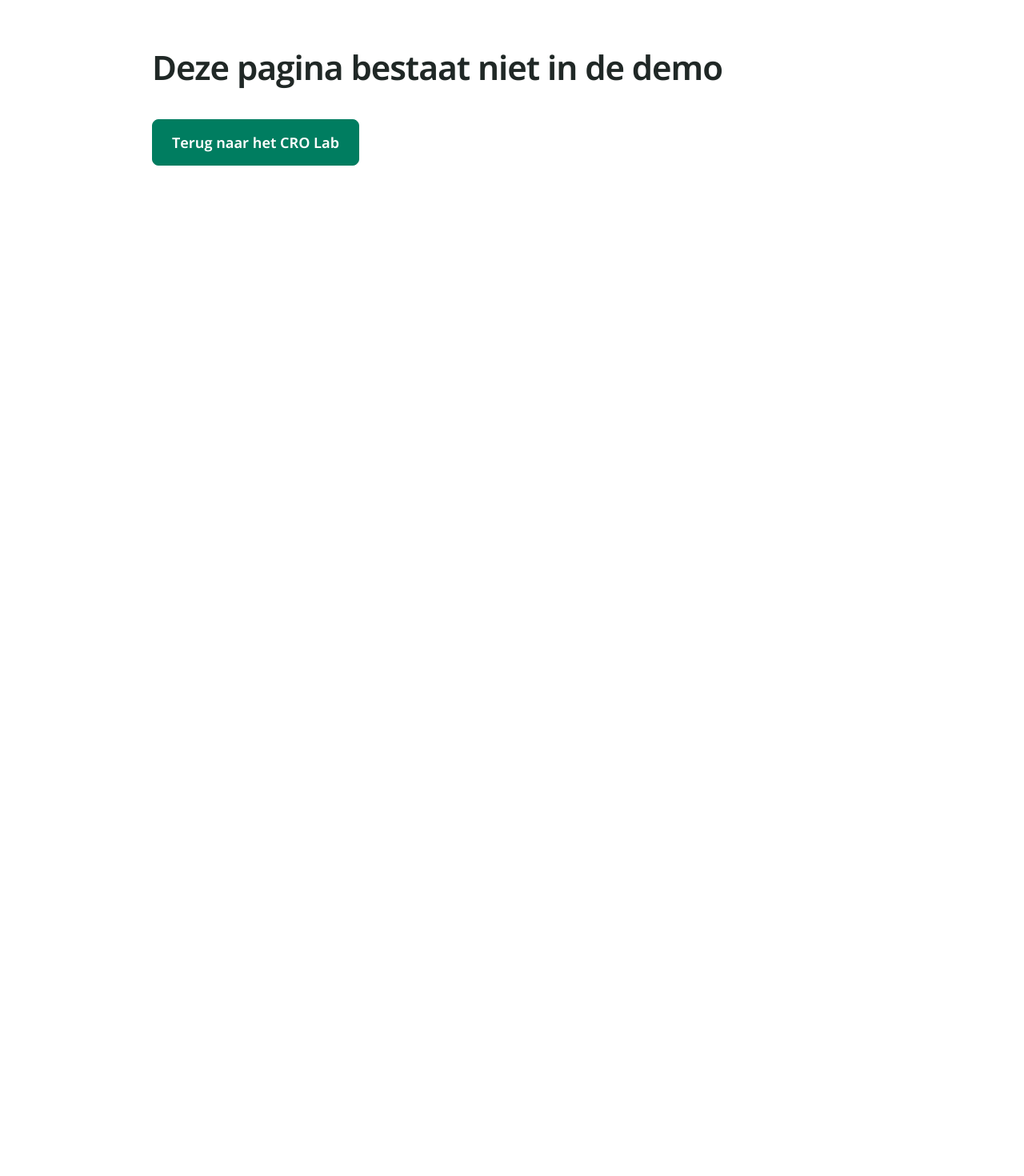
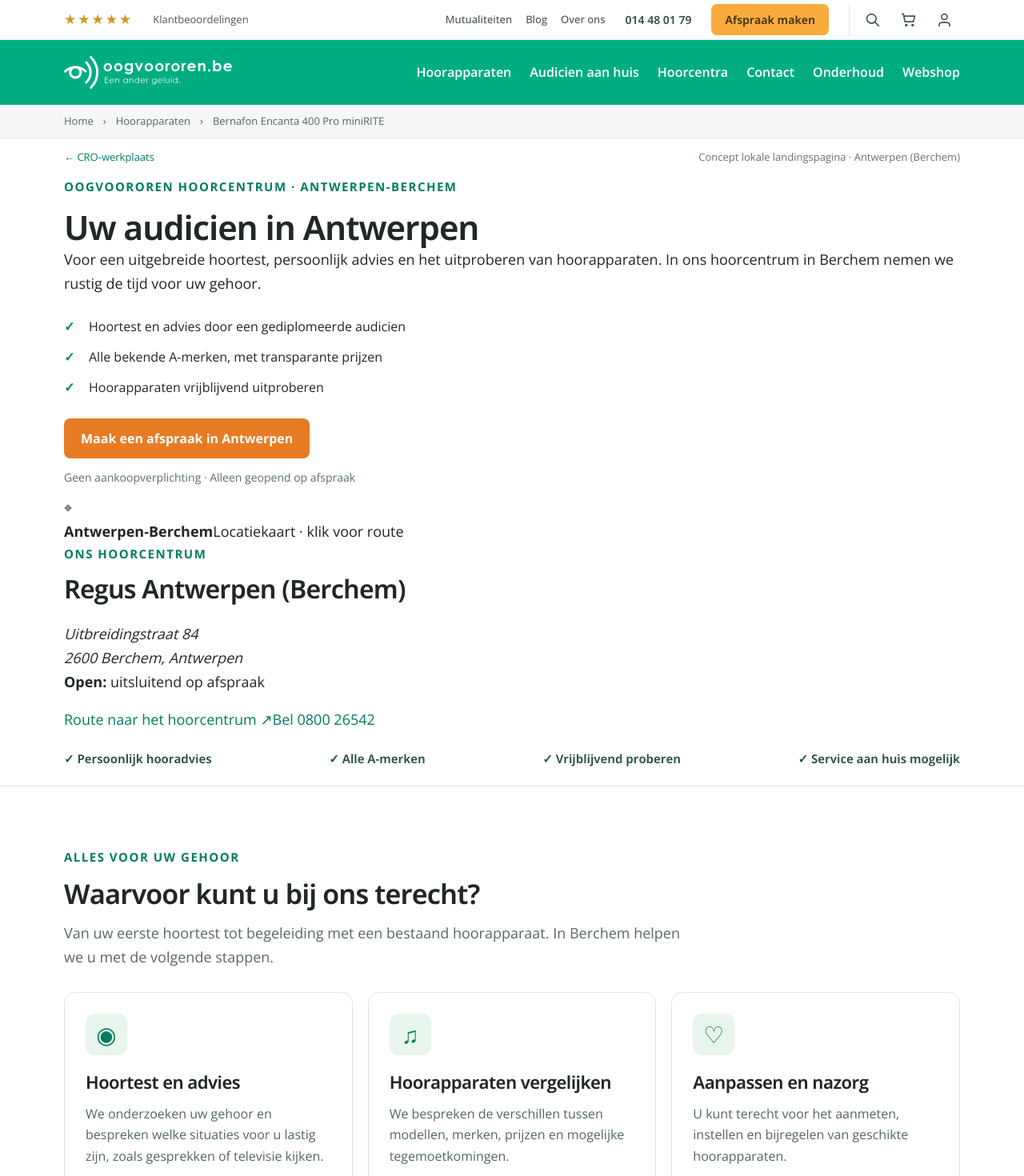
Before and after one commit to jo0stjo0st/oogvoororen-cro, a Next.js app: page /experimenten/hoorcentrum-berchem in a window 1280 px wide. Before the commit this address had no page. Shown: the top 1470 px of the page at 80% size. Before the commit the page ends 800 px from the top, so only its background shows below. Built offline with nearby package versions, Linux system fonts and the light colour scheme.

Commit message:
Create full Antwerp Berchem hearing center landing page concept

```diff
--- /dev/null
+++ b/src/app/experimenten/hoorcentrum-berchem/page.tsx
@@ -0,0 +1,28 @@
+"use client";
+import Link from "next/link";
+import {useState} from "react";
+import {ProductSiteHeader,ProductSiteFooter} from "@/components/product-site-shell";
+import {CompactAppointmentForm} from "@/features/appointments/compact-form";
+const faq=[
+ ["Moet ik een afspraak maken?","Ja. Het hoorcentrum in Berchem is uitsluitend op afspraak geopend. Zo heeft de audicien voldoende tijd voor uw hoortest en persoonlijk advies."],
+ ["Kan ik hier verschillende merken vergelijken?","Ja. Oogvoororen biedt hoorapparaten van de bekende A-merken aan. Uw audicien bespreekt welke oplossingen passen bij uw gehoor en wensen."],
+ ["Kan ik een hoorapparaat eerst proberen?","Ja. U kunt een passend hoorapparaat vrijblijvend uitproberen. Tijdens het advies bespreken we het verloop van de proefperiode."],
+ ["Wat kost een hoorapparaat?","De prijs hangt af van het toestel en een eventuele tegemoetkoming. Op de website kunt u de prijzen vergelijken; tijdens uw afspraak krijgt u persoonlijk advies."],
+ ["Kan een audicien ook bij mij thuis komen?","Oogvoororen biedt ook service aan huis in Vlaanderen. Voor de eerste aanpassing van nieuwe hoorapparaten tijdens de proefperiode bezoekt u een hoorcentrum."],
+ ["Kan ik zonder afspraak binnenlopen?","Nee, dit hoorcentrum is alleen op afspraak geopend. Vraag online een afspraak aan of bel ons vooraf."]
+];
+export default function BerchemConcept(){
+ const [opened,setOpened]=useState<number|null>(0);
+ return <><ProductSiteHeader/><main className="cro-local">
+ <div className="wide cro-home-demo"><Link href="/">← CRO-werkplaats</Link><span>Concept lokale landingspagina · Antwerpen (Berchem)</span></div>
+ <section className="cro-local-hero"><div className="wide cro-local-hero-grid"><div><p className="eyebrow">Oogvoororen hoorcentrum · Antwerpen-Berchem</p><h1>Uw audicien in Antwerpen</h1><p className="cro-local-lead">Voor een uitgebreide hoortest, persoonlijk advies en het uitproberen van hoorapparaten. In ons hoorcentrum in Berchem nemen we rustig de tijd voor uw gehoor.</p><ul className="cro-house-checks"><li>Hoortest en advies door een gediplomeerde audicien</li><li>Alle bekende A-merken, met transparante prijzen</li><li>Hoorapparaten vrijblijvend uitproberen</li></ul><a className="cro-complete-cta" href="#afspraak">Maak een afspraak in Antwerpen</a><p className="cro-house-note">Geen aankoopverplichting · Alleen geopend op afspraak</p></div><div className="cro-local-location-card"><div className="cro-local-map"><div className="cro-local-map-pin">⌖</div><strong>Antwerpen-Berchem</strong><span>Locatiekaart · klik voor route</span></div><div className="cro-local-location-details"><p className="eyebrow">Ons hoorcentrum</p><h2>Regus Antwerpen (Berchem)</h2><address>Uitbreidingstraat 84<br/>2600 Berchem, Antwerpen</address><p><strong>Open:</strong> uitsluitend op afspraak</p><a href="https://www.google.com/maps/search/?api=1&query=Uitbreidingstraat+84+2600+Berchem" target="_blank" rel="noopener noreferrer">Route naar het hoorcentrum ↗</a><a href="tel:080026542">Bel 0800 26542</a></div></div></div></section>
+ <div className="cro-home-trust"><div className="wide"><span>✓ Persoonlijk hooradvies</span><span>✓ Alle A-merken</span><span>✓ Vrijblijvend proberen</span><span>✓ Service aan huis mogelijk</span></div></div>
+ <section className="wide cro-home-section"><div className="cro-home-section-heading"><p className="eyebrow">Alles voor uw gehoor</p><h2>Waarvoor kunt u bij ons terecht?</h2><p>Van uw eerste hoortest tot begeleiding met een bestaand hoorapparaat. In Berchem helpen we u met de volgende stappen.</p></div><div className="cro-house-service-cards"><article><span className="cro-house-card-icon">◉</span><h3>Hoortest en advies</h3><p>We onderzoeken uw gehoor en bespreken welke situaties voor u lastig zijn, zoals gesprekken of televisie kijken.</p></article><article><span className="cro-house-card-icon">♫</span><h3>Hoorapparaten vergelijken</h3><p>We bespreken de verschillen tussen modellen, merken, prijzen en mogelijke tegemoetkomingen.</p></article><article><span className="cro-house-card-icon">♡</span><h3>Aanpassen en nazorg</h3><p>U kunt terecht voor het aanmeten, instellen en bijregelen van geschikte hoorapparaten.</p></article></div></section>
+ <section className="cro-house-muted"><div className="wide cro-home-section"><div className="cro-local-two"><div><p className="eyebrow">Een ander geluid</p><h2>Waarom kiezen voor Oogvoororen in Antwerpen?</h2><p>Wij zijn geen winkel van één fabrikant. U kunt hoorapparaten van verschillende A-merken vergelijken, met prijzen die u vooraf op onze website kunt bekijken.</p><p>En de begeleiding stopt niet zodra u een toestel hebt gekozen. Onze audiciens helpen u bij het instellen en gebruiken ervan. Voor veel vervolgafspraken is ook service aan huis of op afstand mogelijk.</p><a href="https://oogvoororen.be/hoorapparaten">Bekijk alle hoorapparaten →</a></div><div className="cro-local-benefit-list"><div><strong>Transparante prijzen</strong><p>Vergelijk toestellen en prijzen voordat u een afspraak maakt.</p></div><div><strong>Keuze uit alle A-merken</strong><p>Niet één fabrikant, maar een oplossing die bij uw gehoor past.</p></div><div><strong>Service in heel Vlaanderen</strong><p>Hoorcentra, service aan huis en waar mogelijk online.</p></div></div></div></div></section>
+ <section className="wide cro-home-section"><div className="cro-home-section-heading"><p className="eyebrow">Uw bezoek</p><h2>Zo verloopt een eerste afspraak</h2><p>U hoeft nog geen hoorapparaat te kiezen wanneer u bij ons binnenkomt.</p></div><div className="cro-house-steps"><article><span>01</span><h3>Telefonische afstemming</h3><p>Na uw aanvraag bellen we u om uw wensen en de afspraak te bespreken.</p></article><article><span>02</span><h3>Hoortest</h3><p>De audicien onderzoekt uw gehoor en vraagt naar uw dagelijkse luistersituaties.</p></article><article><span>03</span><h3>Persoonlijk advies</h3><p>We bespreken geschikte hooroplossingen en eventuele vergoedingen.</p></article><article><span>04</span><h3>Vrijblijvend proberen</h3><p>Bij een vervolgafspraak kan de proefperiode met een passend toestel beginnen.</p></article></div><div className="cro-house-important"><span aria-hidden="true">i</span><div><strong>Belangrijk: alleen op afspraak</strong><p>Onze audiciens werken op afspraak. Zo weten we zeker dat er tijd voor u is. U kunt niet zonder afspraak binnenlopen.</p></div></div></section>
+ <section className="cro-house-muted"><div className="wide cro-home-section"><div className="cro-local-two"><div><p className="eyebrow">Praktische informatie</p><h2>Zo vindt u ons hoorcentrum in Berchem</h2><p>U vindt ons in het Regus-gebouw aan de Uitbreidingstraat 84, vlak bij de Antwerpse Ring (R10).</p><p><strong>Bij aankomst:</strong> meld u aan bij de balie. U kunt plaatsnemen in de wachtruimte of wordt naar de kamer begeleid.</p><p><strong>Met de auto:</strong> de parkeergarage ligt rechts vóór het kantoor. Volg in de garage de aanduiding ‘Regus’.</p><p><strong>Met het openbaar vervoer:</strong> vanaf station Antwerpen-Berchem kunt u bus 32 nemen. Vanaf halte Antwerpen Singel Voetgangersbrug is het volgens de huidige locatiepagina ongeveer 14 minuten wandelen.</p><a href="https://www.google.com/maps/search/?api=1&query=Uitbreidingstraat+84+2600+Berchem" target="_blank" rel="noopener noreferrer">Open route in Google Maps ↗</a></div><div className="cro-local-map-large"><div className="cro-local-map-pin">⌖</div><strong>Uitbreidingstraat 84</strong><span>2600 Berchem · Antwerpen</span><a href="https://www.google.com/maps/search/?api=1&query=Uitbreidingstraat+84+2600+Berchem" target="_blank" rel="noopener noreferrer">Bekijk locatie op de kaart ↗</a></div></div></div></section>
+ <section className="wide cro-home-section"><div className="cro-local-two"><div><p className="eyebrow">Ervaringen van klanten</p><h2>Wat vinden klanten van Oogvoororen?</h2><p>Oogvoororen toont op de huidige website een algemene beoordeling van 9,4 op basis van duizenden ervaringen. Voor de definitieve versie willen we hier echte ervaringen van klanten uit Antwerpen en omgeving laten zien.</p><a href="https://oogvoororen.be/hoorcentrum/berchem">Bekijk de huidige locatiepagina →</a></div><div className="cro-home-review-score"><span>★★★★★</span><strong>9,4</strong><small>Algemene websitebeoordeling · nog geen Berchem-specifieke score</small></div></div></section>
+ <section className="cro-house-muted"><div className="wide cro-home-section"><div className="cro-home-section-heading"><p className="eyebrow">Veelgestelde vragen</p><h2>Goed om te weten over uw bezoek</h2></div><div className="cro-house-faq">{faq.map(([q,a],i)=><div className="cro-house-faq-item" key={q}><button type="button" aria-expanded={opened===i} onClick={()=>setOpened(opened===i?null:i)}>{q}<span>{opened===i?"−":"+"}</span></button>{opened===i&&<p>{a}</p>}</div>)}</div></div></section>
+ <section className="cro-house-appointment-bg" id="afspraak"><div className="wide cro-house-appointment"><div><p className="eyebrow">Hoorcentrum Antwerpen-Berchem</p><h2>Maak een afspraak met onze audicien</h2><p>Vertel ons hoe we u kunnen bereiken. We bellen u om uw wensen en een afspraak in Berchem te bespreken.</p><ul className="cro-house-checks"><li>Hoortest en persoonlijk advies</li><li>Alleen op afspraak</li><li>Geen aankoopverplichting</li></ul><p><strong>Uitbreidingstraat 84, 2600 Berchem</strong></p><p>Liever bellen? <a href="tel:080026542">0800 26542</a></p></div><div className="cro-house-form"><h3>Vraag uw afspraak aan</h3><CompactAppointmentForm interest="hoorcentrum-berchem-antwerpen"/></div></div></section>
+ </main><ProductSiteFooter/></>;
+}
```
